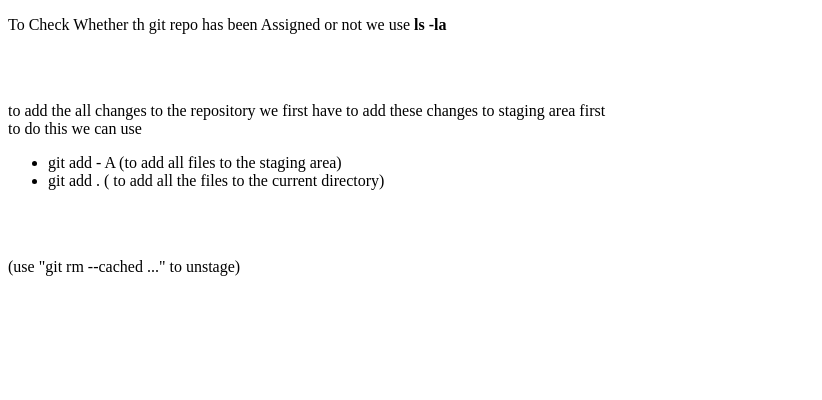
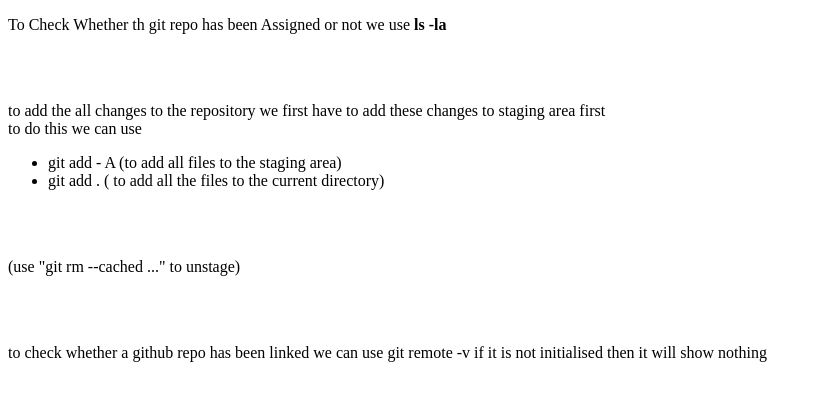
Before and after one commit to SyncFool/test, a plain HTML site: page index.html in a window 1280 px wide. Shown: the whole page, without its empty margins (0-822 px from the left). Drawn offline with Linux system fonts and the light colour scheme.

Commit message:
Remote description

```diff
--- a/index.html
+++ b/index.html
@@ -30,5 +30,12 @@
     <p>
         (use "git rm --cached <file>..." to unstage)
     </p>
+
+    <br><br>
+    <p>
+        to check whether a github repo has been linked we can use git remote -v
+
+        if it is not initialised then it will show nothing
+    </p>
   </body>
 </html>
```
